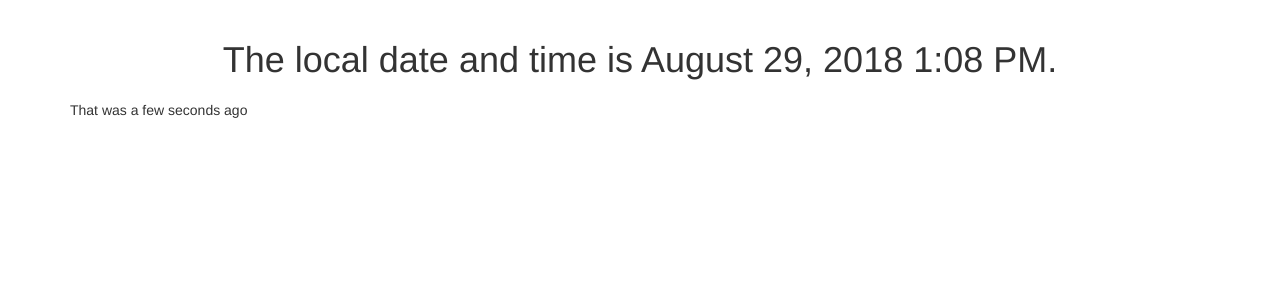
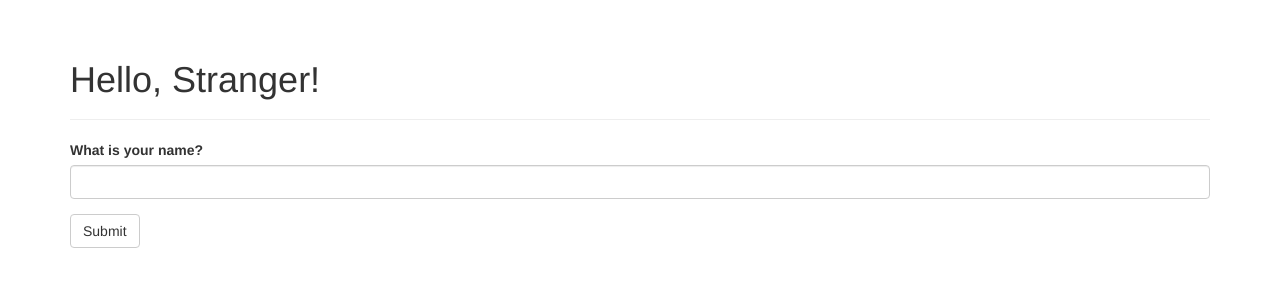
Before and after one commit to Little-Van/flask-blog, a Flask app: page / in a window 1280 px wide. Shown: the part 52-352 px from the top of the page. Run offline with Flask 2, Linux system fonts and the light colour scheme; some libraries are stand-ins or nearby versions.

Commit message:
flask_WTF.FlaskForm exercise

```diff
--- a/app.py
+++ b/app.py
@@ -1,18 +1,31 @@
-from flask import Flask, render_template, url_for
+from flask import Flask, render_template
 from flask_bootstrap import Bootstrap
-from datetime import datetime
 from flask_moment import Moment
+from flask_wtf import FlaskForm
+from wtforms import StringField, SubmitField
+from wtforms.validators import Required
 
 app = Flask(__name__)
+app.config['SECRET_KEY'] = '19920714'
 
 bootstrap = Bootstrap(app)
 
 moment = Moment(app)
 
 
-@app.route('/')
+class NameForm(FlaskForm):
+    name = StringField('What is your name?', validators=[Required()])
+    submit = SubmitField('Submit')
+
+
+@app.route('/', methods=['POST', 'GET'])
 def index():
-    return render_template('hello_world.html', current_time=datetime.utcnow())
+    name = None
+    form = NameForm()
+    if form.validate_on_submit():
+        name = form.name.data
+        form.name.data = ''
+    return render_template('hello_world.html', form=form, name=name)
 
 
 @app.route('/login/<name>')
--- a/templates/hello_world.html
+++ b/templates/hello_world.html
@@ -1,7 +1,11 @@
 {%  extends 'base.html' %}
+{% import 'bootstrap/wtf.html' as wtf %}
+
+{% block tittle %}Flask{% endblock %}
+
 {% block page_content %}
-<h1 class="pager">
-    The local date and time is {{ moment(current_time).format('LLL') }}.
-</h1>
-<p> That was {{  moment(current_time).fromNow(refresh=True) }}</p>
+<div class="page-header">
+    <h1>Hello, {% if name %}{{ name }}{% else %}Stranger{% endif %}!</h1>
+</div>
+{{ wtf.quick_form(form) }}
 {% endblock %}
```
